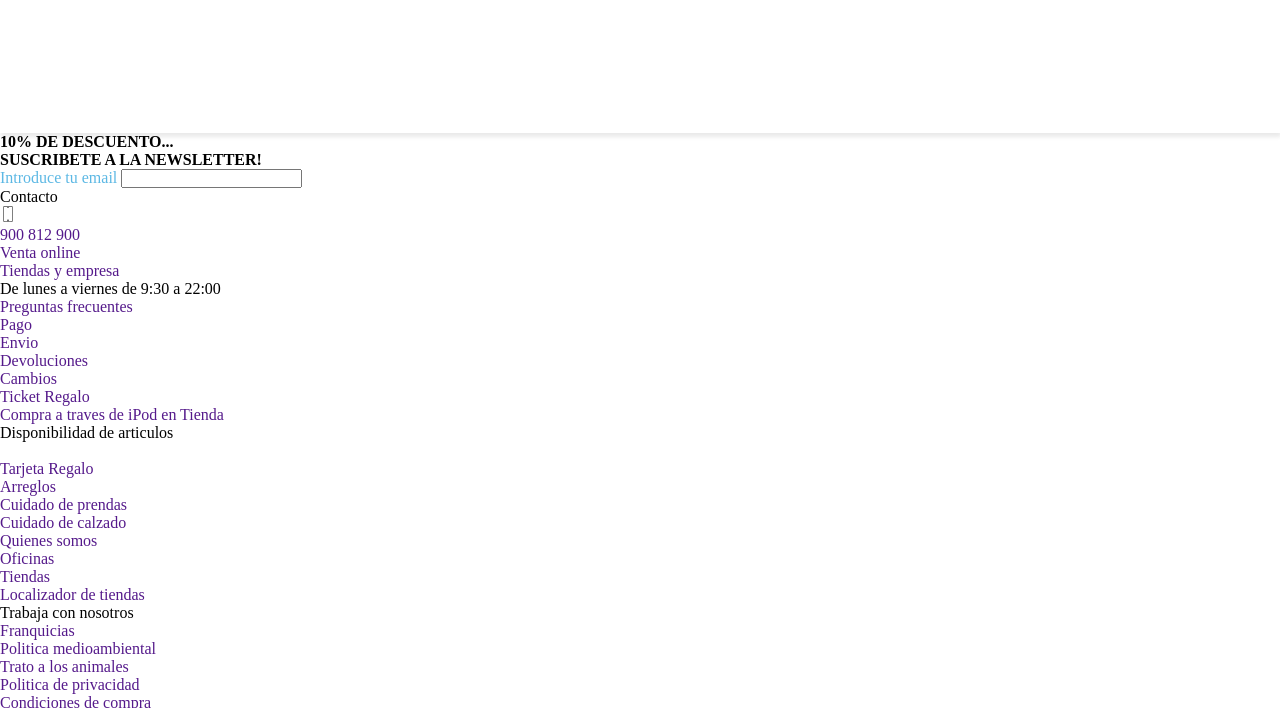
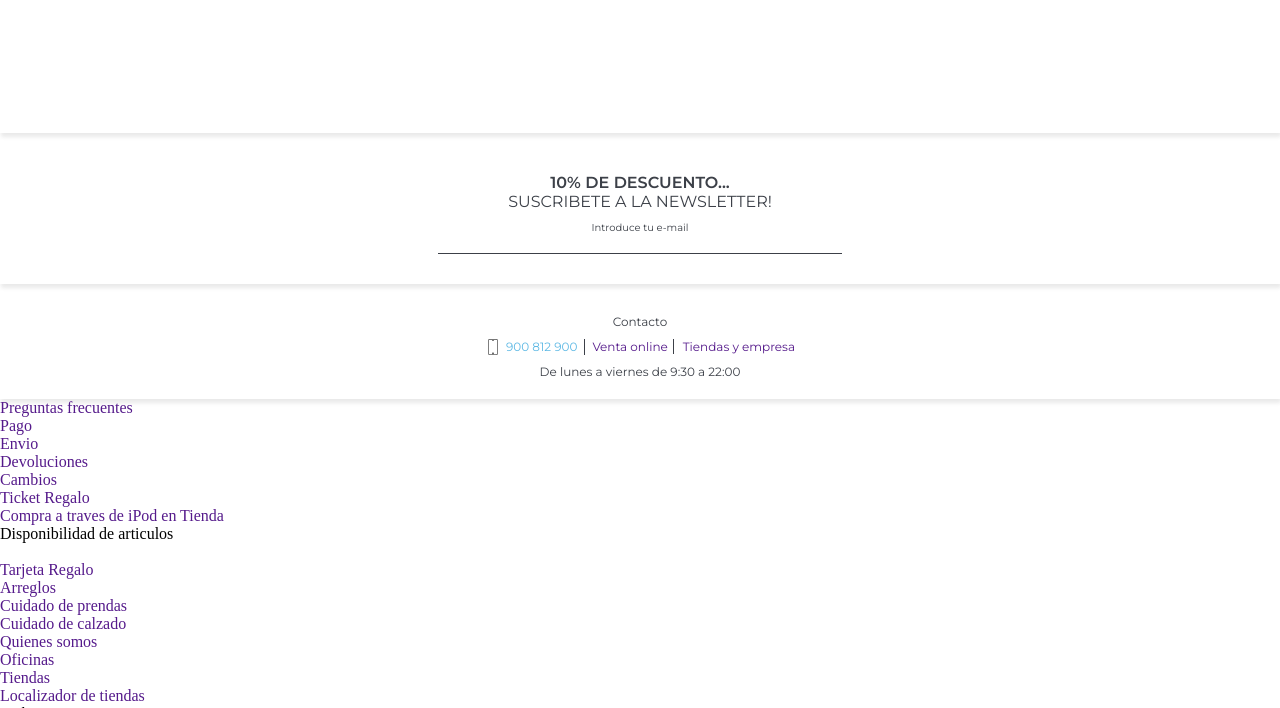
Before and after one commit to Oriiromero/tienda, a plain HTML site: page index.html in a window 1280 px wide. Shown: the part 2200-2908 px from the top of the page. Drawn offline with Linux system fonts and the light colour scheme.

Commit message:
newsletter css done

```diff
--- a/header-styles.css
+++ b/header-styles.css
@@ -122,6 +122,6 @@ header {
     margin: 0 9px 0 9px;
 }
 
-span {
+.view span {
     color: #5CB8E4;
 }
--- a/index.html
+++ b/index.html
@@ -6,8 +6,12 @@
     <meta name="viewport" content="width=device-width, initial-scale=1.0" />
     <link rel="stylesheet" href="header-styles.css">
     <link rel="stylesheet" href="gallery-styles.css">
+    <link rel="stylesheet" href="news-style.css">
     <link rel="preconnect" href="https://fonts.googleapis.com">
     <link rel="preconnect" href="https://fonts.gstatic.com" crossorigin>
+    <link rel="preconnect" href="https://fonts.googleapis.com">
+    <link rel="preconnect" href="https://fonts.gstatic.com" crossorigin>
+    <link href="https://fonts.googleapis.com/css2?family=Montserrat:wght@600&display=swap" rel="stylesheet">
     <link href="https://fonts.googleapis.com/css2?family=Montserrat:wght@100;400&display=swap" rel="stylesheet">
 
 
@@ -194,15 +198,16 @@
         </div>
         <div class="newsletter">
             <div class="newsletter__message">
-                <h4> 10% DE DESCUENTO...</h4>
-                <h4> SUSCRIBETE A LA NEWSLETTER!</h4>
+                <p class="newsletter__message-discount">10% DE DESCUENTO...</p>
+                <p> SUSCRIBETE A LA NEWSLETTER!</p>
             </div>
             <div class="newsletter__email">
-                <span> Introduce tu email </span>
+                <span> Introduce tu e-mail </span>
                 <input type="email" />
             </div>
         </div>
         <div class="contact">
+            <div class="contact__text">
              <p> Contacto </p>
             </div>
             <div class="contact-elements">
@@ -212,7 +217,7 @@
                         <p> <a href=""> 900 812 900 </a></p>
                     </div>
                 </div>
-            <div class="online-sells">
+                <div class="online-sales">
                     <a href=""> Venta online </a>
                 </div>
                 <div class="shops">
@@ -221,6 +226,7 @@
             </div>
             <div class="time">
                 <p> De lunes a viernes de 9:30 a 22:00 </p>
+            </div>
         </div>
     <div class="info">
         <div class="shop-guide">
--- /dev/null
+++ b/news-style.css
@@ -0,0 +1,84 @@
+/*NEWSLETTER*/
+.newsletter {
+    margin: 40px 0 0 0;
+    height:
+    display: flex;
+    flex-direction: column;
+    align-items: center;
+    color: #3C4048;
+    font-family: 'Montserrat', sans-serif;
+    box-shadow: 1px 4px 4px #EAEAEA;
+}
+
+.newsletter__message {
+    display: flex;
+    flex-direction: column;
+    align-items: center;
+    font-weight: 500;
+}
+
+.newsletter__message-discount {
+    font-weight:900;
+}
+
+.newsletter__email {
+    display: flex;
+    flex-direction: column;
+    align-items: center;
+    padding: 10px 0 10px 0;
+}
+
+.newsletter__email input {
+    padding: 2px;
+    border: none;
+    border-bottom: 1px solid #3C4048;
+    width: 400px;
+    margin-bottom: 20px;
+}
+
+.newsletter__email span {
+    font-size: 10px;
+    color: #3C4048
+}
+
+/* CONTACT */
+.contact {
+    display: flex;
+    flex-direction: column;
+    align-items: center;
+    margin-top: 30px;
+    color: #3C4048;
+    font-family: 'Montserrat', sans-serif;
+    font-size: 12px;
+    padding-bottom: 20px;
+    box-shadow: 1px 4px 4px #EAEAEA;
+}
+
+.contact-elements {
+    display: flex;
+    width: 310px;
+    justify-content: space-between;
+    height: 15px;
+    margin: 10px 0 10px 0;
+}
+
+.img-phone {
+    display: flex;
+    width: 100%;
+    border-right: 1px solid #3C4048;
+}
+
+.online-sales {
+    border-right: 1px solid #3C4048;
+    padding: 0 5px 0 5px;
+}
+
+.shops {
+    padding-left: 5px;
+}
+
+.img-phone a {
+    /* margin: 3px; */
+    margin:0 5px 0 5px;
+    color: #5CB8E4;
+}
```
Lines whose indentation alone changed are shown as unchanged.
